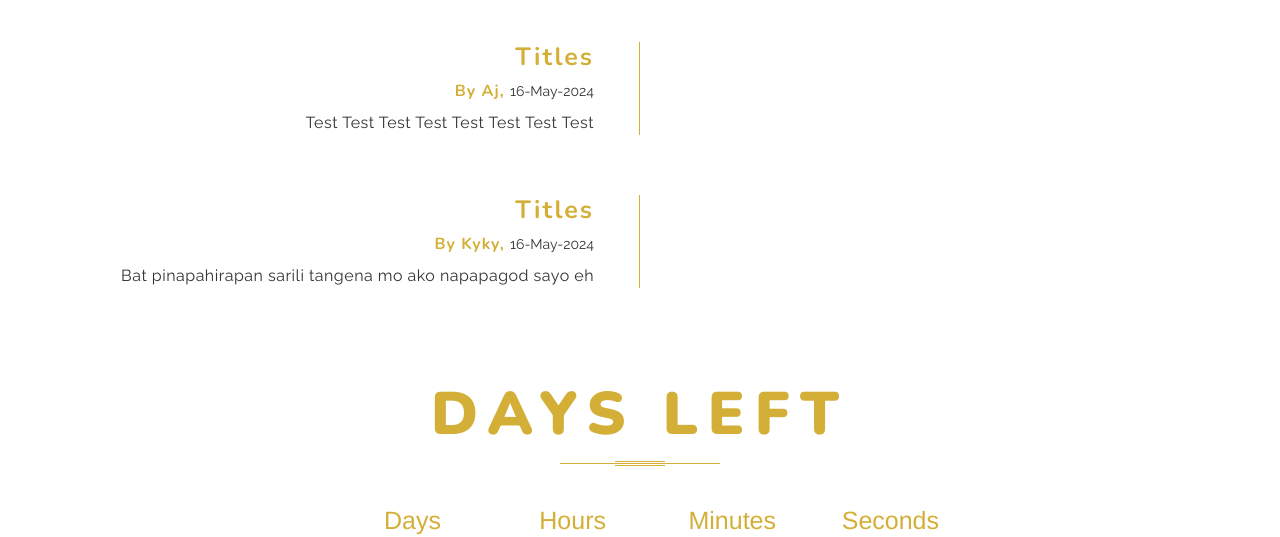
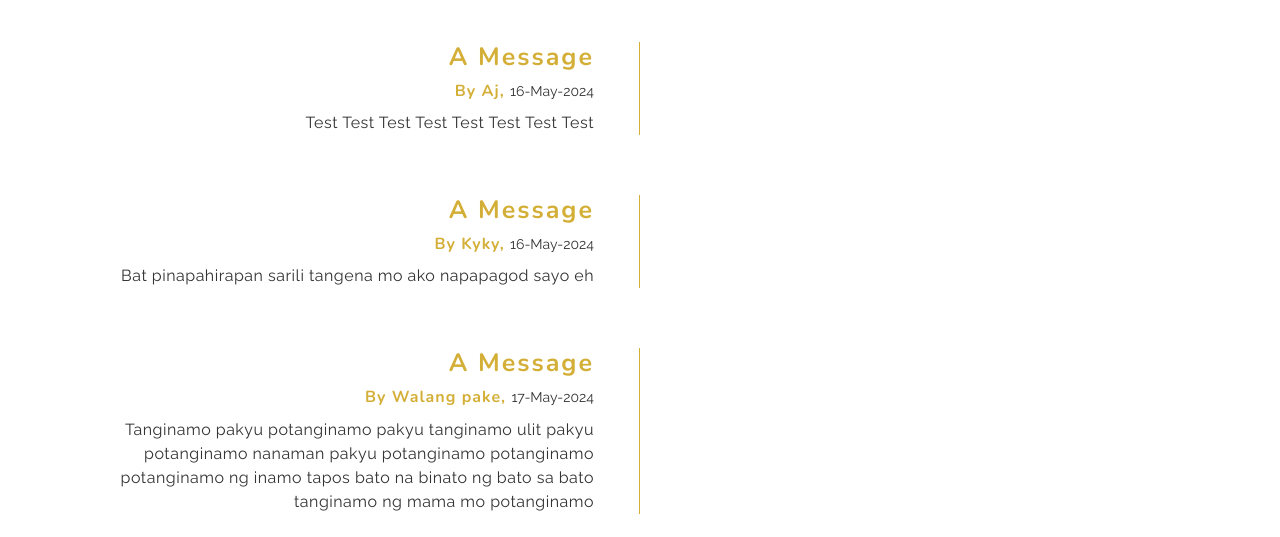
Before and after one commit to Zyrximyu/Event, a plain HTML site: page story.html in a window 1280 px wide. Shown: the part 446-983 px from the top of the page. Drawn offline with nearby package versions, Linux system fonts and the light colour scheme; a web font is replaced by a local one.

Commit message:
Update story.html

```diff
--- a/story.html
+++ b/story.html
@@ -70,7 +70,7 @@
                 </header>
                 <div class="row">
                     <div class="col-sm-6 story-col">
-                        <h4>Titles</h4>
+                        <h4>A Message</h4>
                         <h5>By Aj, <span>16-May-2024</span></h5>
                         <p>
                             Test Test Test Test Test Test Test Test
@@ -79,10 +79,19 @@
                 </div>
                 <div class="row">
                     <div class="col-sm-6 story-col">
-                        <h4>Titles</h4>
+                        <h4>A Message</h4>
                         <h5>By Kyky, <span>16-May-2024</span></h5>
                         <p>
                             Bat pinapahirapan sarili tangena mo ako napapagod sayo eh
+                        </p>
+                    </div>
+                </div>
+                <div class="row">
+                    <div class="col-sm-6 story-col">
+                        <h4>A Message</h4>
+                        <h5>By Walang pake, <span>17-May-2024</span></h5>
+                        <p>
+                            Tanginamo pakyu potanginamo pakyu tanginamo ulit pakyu potanginamo nanaman pakyu potanginamo potanginamo potanginamo ng inamo tapos bato na binato ng bato sa bato tanginamo ng mama mo potanginamo
                         </p>
                     </div>
                 </div>
```
